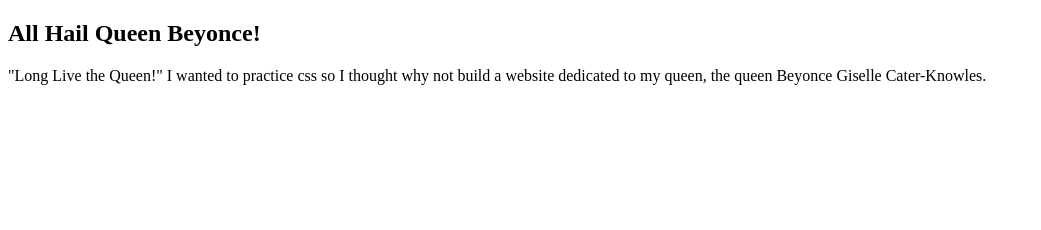
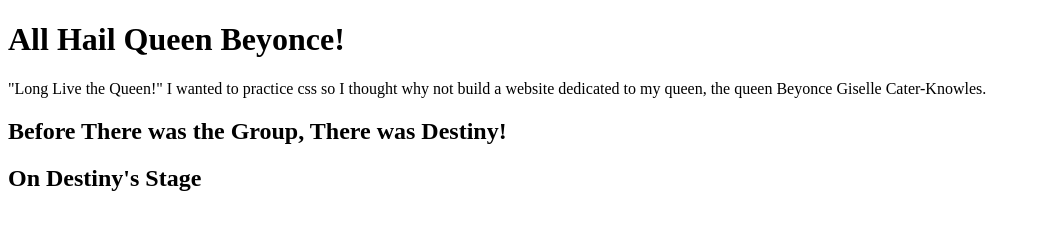
Before and after one commit to shanicegipson/Beyonce_css, a plain HTML site: page index.html in a window 1280 px wide. Shown: the whole page, without its empty margins (0-1041 px from the left). Drawn offline with Linux system fonts and the light colour scheme.

Commit message:
added section and heading

```diff
--- a/index.html
+++ b/index.html
@@ -7,13 +7,22 @@
 </head>
 <body>
     <header>
-        <h2>All Hail Queen Beyonce!</h2>
+        <h1>All Hail Queen Beyonce!</h1>
         <p>"Long Live the Queen!" I wanted to practice css so I thought why not build a website dedicated to my queen, the queen Beyonce
             Giselle Cater-Knowles.
         </p>
     </header>
     <main>
         <section>
+            <h2>Before There was the Group, There was Destiny!</h2>
+
+        </section>
+        <section>
+            <h2>On Destiny's Stage</h2>
+
+        </section>
+        <section>
+            <h2></h2>
 
         </section>
     </main>
```
